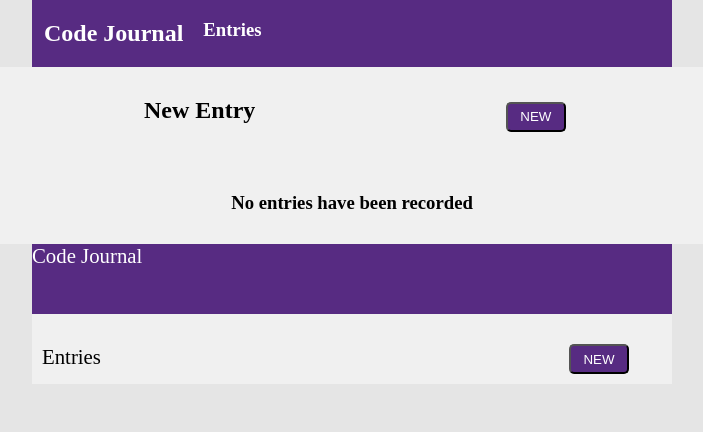
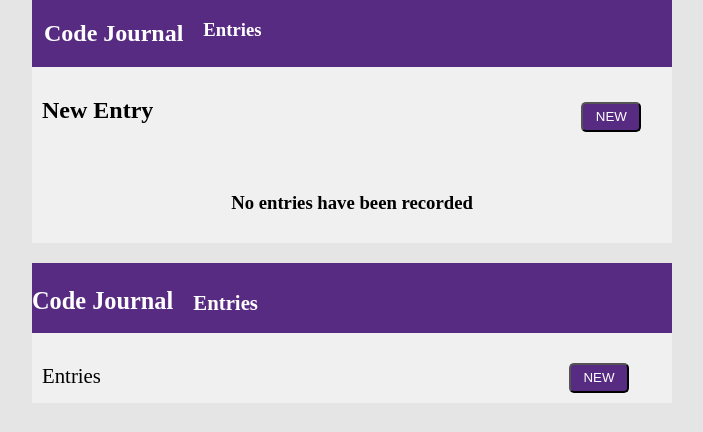
Before and after one commit to GustavoAyala1/code-journal, a website: page index.html in a window 1280 px wide. Shown: the whole page, without its empty margins (288-991 px from the left). Drawn offline with Linux system fonts and the light colour scheme.

Commit message:
fixing some broken

```diff
--- a/css/styles.css
+++ b/css/styles.css
@@ -14,6 +14,10 @@ a {
   text-decoration: none;
 }
 
+.mainCont {
+  width: 100%;
+}
+
 .codeJournal {
   display: flex;
 }
@@ -21,10 +25,7 @@ a {
 .codeJournal a {
   color: white;
   margin-left: 20px;
-}
-
-.container {
-  background-color: rgb(240, 240, 240);
+  width: 100%;
 }
 
 .rowCont {
@@ -34,6 +35,8 @@ a {
 .form {
   background-color: rgb(240, 240, 240);
   margin-bottom: 20px;
+  width: 100%;
+  padding: 10px;
 }
 
 .row textarea {
@@ -63,8 +66,6 @@ a {
 .formJournal {
   background-color: rgb(87, 43, 130);
   color: white;
-  width: 100%;
-  margin: 0 auto;
 }
 
 .input:focus,
@@ -107,6 +108,10 @@ li {
   text-align: center;
 }
 
+div > h4 {
+  margin-left: 20px;
+}
+
 @media screen and (min-width: 768px) {
   .fullColumn {
     flex-basis: 100%;
@@ -134,4 +139,13 @@ li {
     bottom: 140%;
     left: 87%;
   }
+
+  .rowCont {
+    width: 100%;
+    background-color: rgb(240, 240, 240);
+  }
+
+  .mainCont {
+    width: 50%;
+  }
 }
--- a/index.html
+++ b/index.html
@@ -26,7 +26,7 @@
         </div>
       </header>
       <main>
-        <div class="rowCont container">
+        <div class="mainCont container">
           <form action="#" class="form column-full column-half">
             <div class="row">
               <div class="halfColumn fullColumn">
@@ -83,7 +83,10 @@
     </div>
     <div data-view="entries">
       <ul class="container" id="ulContainer">
-        <li class="row formJournal journal">Code Journal</li>
+        <li class="row formJournal journal">
+          <div><h3>Code Journal</h3></div>
+          <div><h4>Entries</h4></div>
+        </li>
         <li class="row journal rowCont">
           <div class="halfColumn"><p>Entries</p></div>
           <div class="halfColumn">
--- a/js/main.js
+++ b/js/main.js
@@ -9,8 +9,8 @@ const $hiddenDiv = document.querySelector('.hiddenDiv');
 const $noEntries = document.querySelector('.noEntries');
 
 const removeHidden = event => {
-  $hiddenDiv.classList.remove('hidden');
-  $noEntries.classList.add('hidden');
+  $hiddenDiv.classList.toggle('hidden');
+  $noEntries.classList.toggle('hidden');
 };
 $newBtn.forEach(button => button.addEventListener('click', removeHidden));
 
```
